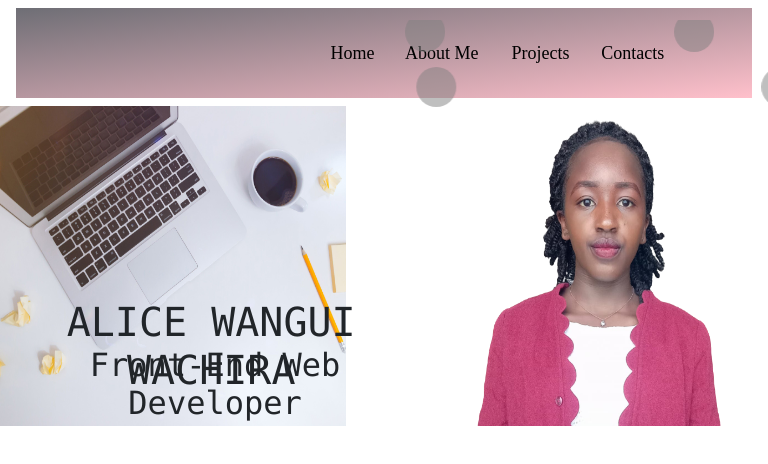
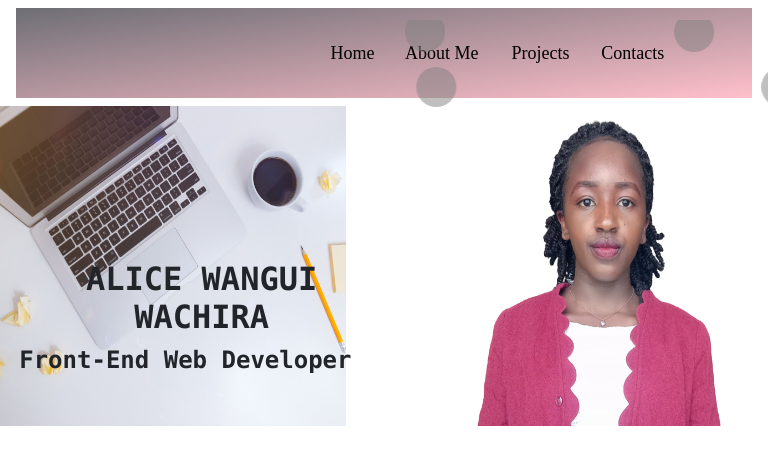
Before and after one commit to AliceWachira/Portfolio-Landing-Page, a plain HTML site: page index.html in a window 768 px wide. Drawn offline with nearby package versions, Linux system fonts and the light colour scheme.

Commit message:
adds a media query for the first grid names

```diff
--- a/index.css
+++ b/index.css
@@ -200,3 +200,25 @@
         margin-left: -10%;
     }
 }
+
+@media screen and (min-width:450px) and (max-width:950px) {
+    .grid_name>h1 {
+        font-size: xx-large;
+        font-weight: 600;
+        margin-top: 15%;
+        font-family: "Lucida Console", "Courier New", monospace;
+        text-align: center;
+        position: absolute;
+        top: 30%;
+        left: 5%;
+    }
+    .grid_name>h2 {
+        font-size: x-large;
+        font-weight: 600;
+        font-family: "Lucida Console", "Courier New", monospace;
+        text-align: center;
+        position: absolute;
+        top: 75%;
+        left: 5%;
+    }
+}
```
